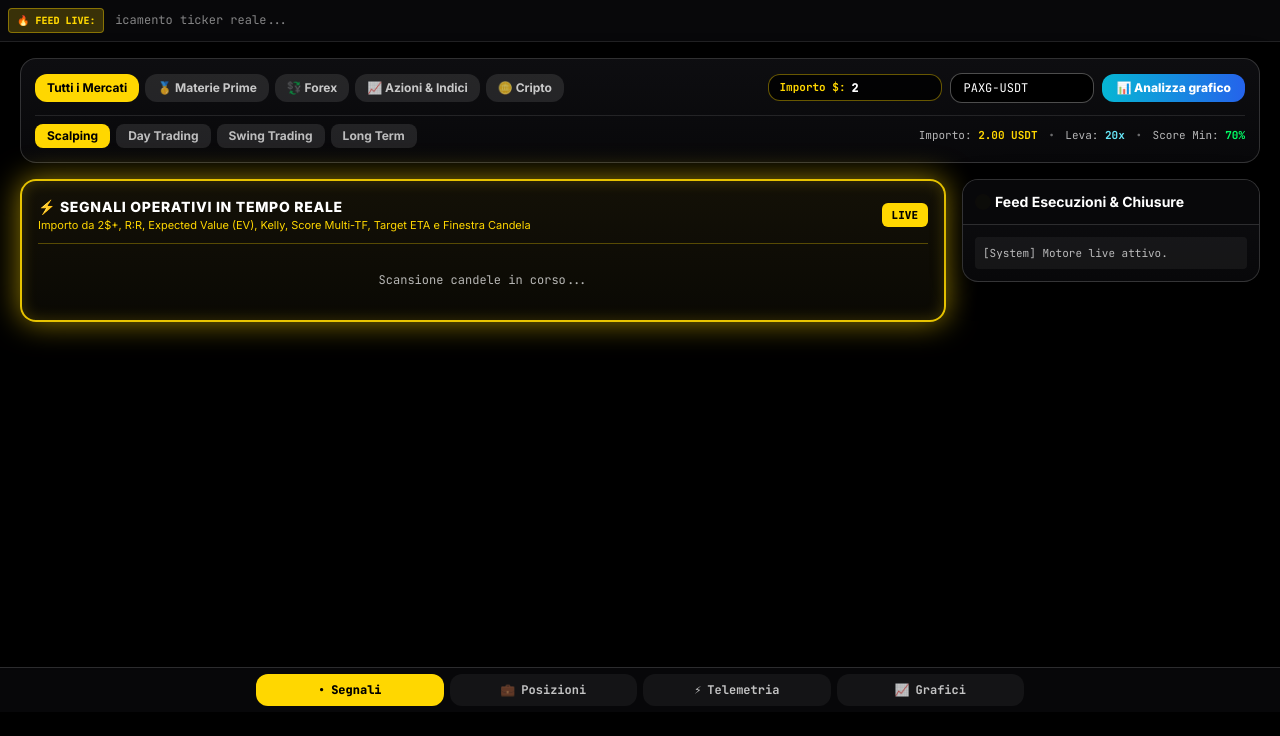
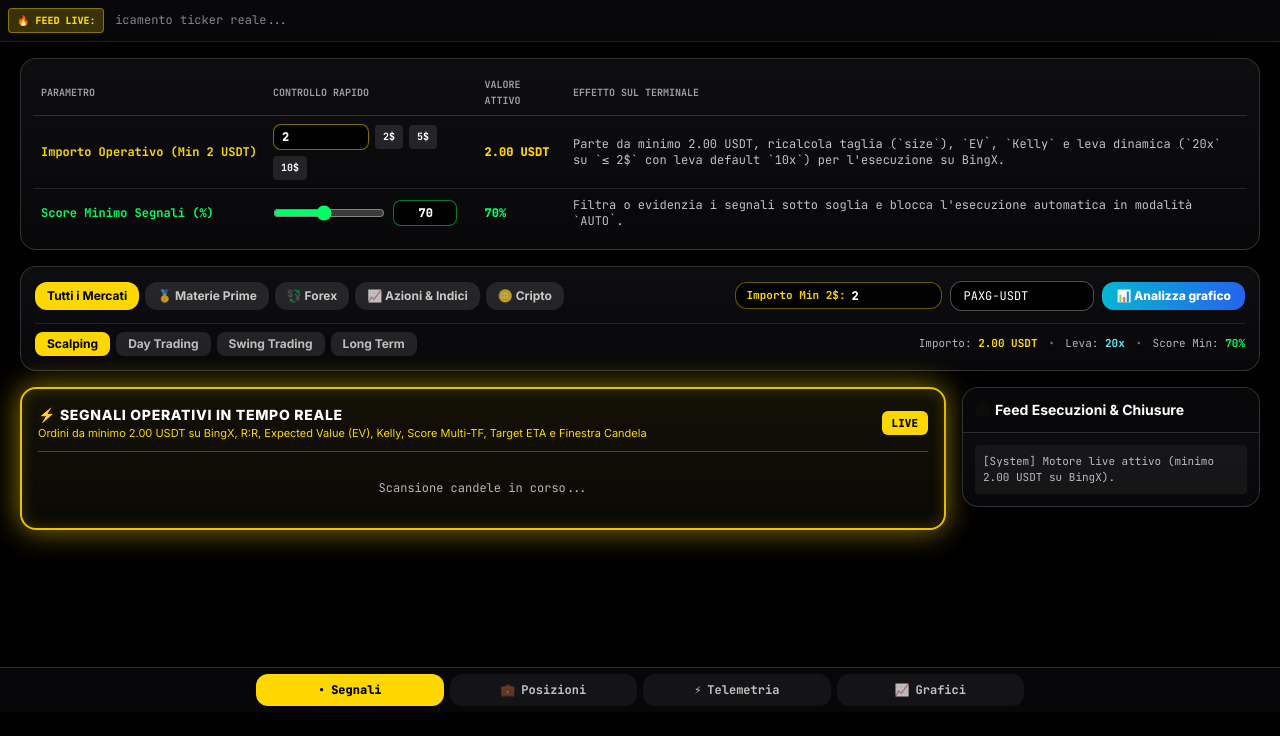
Before and after one commit to fabiocaputo389-ship-it/segnali-ai-telegram, a Flask app: page / in a window 1280 px wide. Shown: the part 64-800 px from the top of the page. Run offline with Flask 3, Linux system fonts and the light colour scheme; data that the repository does not hold is empty; some libraries are stand-ins or nearby versions.

Commit message:
Update index.html

```diff
--- a/templates/index.html
+++ b/templates/index.html
@@ -103,6 +103,46 @@
   <!-- MAIN -->
   <main class="flex-1 max-w-[1920px] w-full mx-auto px-3 sm:px-5 py-4 flex flex-col gap-4">
 
+    <!-- TABELLA IN CIMA: MODIFICA IMPORTO (MIN 2$) E SCORE SEGNALI -->
+    <div class="terminal-card rounded-2xl p-3 font-mono text-xs overflow-x-auto">
+      <table class="w-full text-left border-collapse">
+        <thead>
+          <tr class="border-b border-white/15 text-[10px] uppercase text-white/60">
+            <th class="py-1.5 px-2">Parametro</th>
+            <th class="py-1.5 px-2">Controllo Rapido</th>
+            <th class="py-1.5 px-2">Valore Attivo</th>
+            <th class="py-1.5 px-2">Effetto sul Terminale</th>
+          </tr>
+        </thead>
+        <tbody class="divide-y divide-white/10">
+          <tr>
+            <td class="py-2 px-2 font-bold text-[#FFD700] whitespace-nowrap">Importo Operativo (Min 2 USDT)</td>
+            <td class="py-2 px-2">
+              <div class="flex items-center gap-1.5 flex-wrap">
+                <input type="number" id="topTableAmountInput" min="2" step="0.5" value="2" oninput="onTopTableAmountChange(this.value)" onblur="onTopTableAmountBlur(this.value)" class="w-24 bg-black border border-[#FFD700]/50 rounded-lg px-2 py-1 text-xs font-extrabold text-white tabular-nums outline-none focus:border-[#FFD700]" />
+                <button onclick="setMarginUsdt(2)" class="px-2 py-1 rounded bg-white/10 hover:bg-[#FFD700] hover:text-black text-[10px] font-bold">2$</button>
+                <button onclick="setMarginUsdt(5)" class="px-2 py-1 rounded bg-white/10 hover:bg-[#FFD700] hover:text-black text-[10px] font-bold">5$</button>
+                <button onclick="setMarginUsdt(10)" class="px-2 py-1 rounded bg-white/10 hover:bg-[#FFD700] hover:text-black text-[10px] font-bold">10$</button>
+              </div>
+            </td>
+            <td class="py-2 px-2 font-extrabold text-[#FFD700] tabular-nums whitespace-nowrap" id="tableActiveAmount">2.00 USDT</td>
+            <td class="py-2 px-2 text-white/75">Parte da minimo 2.00 USDT, ricalcola taglia (`size`), `EV`, `Kelly` e leva dinamica (`20x` su `&le; 2$` con leva default `10x`) per l'esecuzione su BingX.</td>
+          </tr>
+          <tr>
+            <td class="py-2 px-2 font-bold text-[#00FF66] whitespace-nowrap">Score Minimo Segnali (%)</td>
+            <td class="py-2 px-2">
+              <div class="flex items-center gap-2">
+                <input type="range" id="topTableScoreRange" min="50" max="95" step="1" value="70" oninput="onTopTableScoreChange(this.value)" class="w-28 accent-[#00FF66] cursor-pointer" />
+                <input type="number" id="topTableScoreInput" min="50" max="95" step="1" value="70" oninput="onTopTableScoreChange(this.value)" class="w-16 bg-black border border-[#00FF66]/50 rounded-lg px-2 py-1 text-xs font-extrabold text-white text-right tabular-nums outline-none focus:border-[#00FF66]" />
+              </div>
+            </td>
+            <td class="py-2 px-2 font-extrabold text-[#00FF66] tabular-nums whitespace-nowrap" id="tableActiveScore">70%</td>
+            <td class="py-2 px-2 text-white/75">Filtra o evidenzia i segnali sotto soglia e blocca l'esecuzione automatica in modalità `AUTO`.</td>
+          </tr>
+        </tbody>
+      </table>
+    </div>
+
     <!-- FILTRI CATEGORIA MERCATI + STILE + IMPORTO DA 2$ + ANALIZZA GRAFICO -->
     <div class="terminal-card rounded-2xl p-3.5 space-y-3">
       <div class="flex flex-wrap items-center justify-between gap-2">
@@ -116,8 +156,8 @@
 
         <div class="flex items-center gap-2 flex-wrap">
           <div class="flex items-center gap-1.5 bg-black/80 border border-[#FFD700]/40 rounded-xl px-2.5 py-1">
-            <span class="text-[11px] font-mono text-[#FFD700] font-bold">Importo $:</span>
-            <input type="number" id="quickAmountInput" min="2" step="0.5" value="2" oninput="onQuickAmountChange(this.value)" class="w-20 bg-transparent text-xs font-mono font-extrabold text-white outline-none tabular-nums" />
+            <span class="text-[11px] font-mono text-[#FFD700] font-bold">Importo Min 2$:</span>
+            <input type="number" id="quickAmountInput" min="2" step="0.5" value="2" oninput="onQuickAmountChange(this.value)" onblur="onQuickAmountBlur(this.value)" class="w-20 bg-transparent text-xs font-mono font-extrabold text-white outline-none tabular-nums" />
           </div>
 
           <input type="text" id="quickSymbolInput" list="symbolSuggestions" value="PAXG-USDT" placeholder="Es. PAXG-USDT, BTC-USDT..." class="bg-black border border-white/30 rounded-xl px-3 py-1.5 text-xs font-mono text-white outline-none focus:border-[#FFD700] w-36" />
@@ -158,7 +198,7 @@
           <div class="flex items-center justify-between pb-2.5 mb-3 border-b border-[#FFD700]/30">
             <div>
               <h2 class="text-sm font-extrabold uppercase tracking-wider text-white">⚡ SEGNALI OPERATIVI IN TEMPO REALE</h2>
-              <p class="text-[11px] text-[#FFD700]" id="signalsSubtitle">Importo da 2$+, R:R, Expected Value (EV), Kelly, Score Multi-TF, Target ETA e Finestra Candela</p>
+              <p class="text-[11px] text-[#FFD700]" id="signalsSubtitle">Ordini da minimo 2.00 USDT su BingX, R:R, Expected Value (EV), Kelly, Score Multi-TF, Target ETA e Finestra Candela</p>
             </div>
             <span class="px-2.5 py-1 rounded-md text-[11px] font-mono font-extrabold bg-[#FFD700] text-black">LIVE</span>
           </div>
@@ -175,7 +215,7 @@
           </h2>
         </div>
         <div id="alertsFeedContainer" class="p-3 space-y-2 max-h-[720px] overflow-y-auto font-mono text-[11px]">
-          <div class="p-2 rounded bg-white/5 text-white/70">[System] Motore live attivo.</div>
+          <div class="p-2 rounded bg-white/5 text-white/70">[System] Motore live attivo (minimo 2.00 USDT su BingX).</div>
         </div>
       </aside>
     </div>
@@ -289,7 +329,7 @@
             <button onclick="setMarginUsdt(25)" id="marBtn25" class="py-1.5 rounded-lg border border-white/20 bg-white/5 text-white font-bold">25 $</button>
             <button onclick="setMarginUsdt(100)" id="marBtn100" class="py-1.5 rounded-lg border border-white/20 bg-white/5 text-white font-bold">100 $</button>
           </div>
-          <input type="number" id="customMarginInput" min="2" step="0.5" value="2" oninput="onCustomMarginChange(this.value)" placeholder="Importo USDT da 2$ in su..." class="w-full bg-[#08080A] border border-white/25 rounded-lg px-3 py-2 text-white outline-none focus:border-[#FFD700] tabular-nums" />
+          <input type="number" id="customMarginInput" min="2" step="0.5" value="2" oninput="onCustomMarginChange(this.value)" onblur="onCustomMarginBlur(this.value)" placeholder="Importo USDT da 2$ in su..." class="w-full bg-[#08080A] border border-white/25 rounded-lg px-3 py-2 text-white outline-none focus:border-[#FFD700] tabular-nums" />
           <p class="text-[11px] text-cyan-300" id="marginUsdtLabel">2.00 USDT • Leva effettiva: 20x</p>
         </div>
 
@@ -398,8 +438,9 @@
   </div>
 
   <script>
-    const storedMargin = parseFloat(localStorage.getItem('bingx_margin_usdt') || '2');
-    const initialMargin = (!isNaN(storedMargin) && storedMargin >= 2) ? storedMargin : 2;
+    const MIN_ORDER_USDT = 2.0;
+    const storedMargin = parseFloat(localStorage.getItem('bingx_margin_usdt') || String(MIN_ORDER_USDT));
+    const initialMargin = (!isNaN(storedMargin) && storedMargin >= MIN_ORDER_USDT) ? storedMargin : MIN_ORDER_USDT;
 
     let state = {
       activeTab: 'signals',
@@ -428,7 +469,7 @@
 
     function getEffectiveLeverage() {
       if (state.marketType === 'SPOT') return 1;
-      if (state.selectedMarginUsdt > 0 && state.selectedMarginUsdt <= 2.0 && state.selectedLeverage === 10) {
+      if (state.selectedMarginUsdt > 0 && state.selectedMarginUsdt <= MIN_ORDER_USDT && state.selectedLeverage === 10) {
         return 20;
       }
       return Math.max(1, state.selectedLeverage);
@@ -570,14 +611,18 @@
     function applyMarginAmount(rawVal, syncQuickInput = true, syncCustomInput = true) {
       const parsed = parseFloat(rawVal);
       if (isNaN(parsed)) return;
-      const clamped = Math.max(2.0, parsed);
+      const clamped = Math.max(MIN_ORDER_USDT, parsed);
       state.selectedMarginUsdt = clamped;
       localStorage.setItem('bingx_margin_usdt', String(clamped));
 
       const qInp = document.getElementById('quickAmountInput');
       const cInp = document.getElementById('customMarginInput');
+      const tInp = document.getElementById('topTableAmountInput');
+      const tAct = document.getElementById('tableActiveAmount');
       if (syncQuickInput && qInp && String(qInp.value) !== String(clamped)) qInp.value = clamped;
       if (syncCustomInput && cInp && String(cInp.value) !== String(clamped)) cInp.value = clamped;
+      if (tInp && String(tInp.value) !== String(clamped)) tInp.value = clamped;
+      if (tAct) tAct.textContent = `${clamped.toFixed(2)} USDT`;
 
       document.querySelectorAll('[id^="marBtn"]').forEach(b => {
         b.className = "py-1.5 rounded-lg border border-white/20 bg-white/5 text-white font-bold";
@@ -592,8 +637,27 @@
     }
 
     function onQuickAmountChange(val) {
-      if (val === '' || parseFloat(val) < 2) return;
+      if (val === '' || parseFloat(val) < MIN_ORDER_USDT) return;
       applyMarginAmount(val, false, true);
+    }
+
+    function onQuickAmountBlur(val) {
+      const parsed = parseFloat(val);
+      if (isNaN(parsed) || parsed < MIN_ORDER_USDT) {
+        applyMarginAmount(MIN_ORDER_USDT, true, true);
+      }
+    }
+
+    function onTopTableAmountChange(val) {
+      if (val === '' || parseFloat(val) < MIN_ORDER_USDT) return;
+      applyMarginAmount(val, true, true);
+    }
+
+    function onTopTableAmountBlur(val) {
+      const parsed = parseFloat(val);
+      if (isNaN(parsed) || parsed < MIN_ORDER_USDT) {
+        applyMarginAmount(MIN_ORDER_USDT, true, true);
+      }
     }
 
     function updateRiskLabels() {
@@ -610,8 +674,15 @@
     }
 
     function onCustomMarginChange(val) {
-      if (val === '' || parseFloat(val) < 2) return;
+      if (val === '' || parseFloat(val) < MIN_ORDER_USDT) return;
       applyMarginAmount(val, true, false);
+    }
+
+    function onCustomMarginBlur(val) {
+      const parsed = parseFloat(val);
+      if (isNaN(parsed) || parsed < MIN_ORDER_USDT) {
+        applyMarginAmount(MIN_ORDER_USDT, true, true);
+      }
     }
 
     function setLeverage(lev) {
@@ -647,12 +718,22 @@
 
       const r = document.getElementById('minScoreRange');
       const n = document.getElementById('minScoreInput');
+      const tr = document.getElementById('topTableScoreRange');
+      const tn = document.getElementById('topTableScoreInput');
+      const ta = document.getElementById('tableActiveScore');
       const topSum = document.getElementById('topMinScoreSummary');
       if (r && String(r.value) !== String(num)) r.value = num;
       if (n && String(n.value) !== String(num)) n.value = num;
+      if (tr && String(tr.value) !== String(num)) tr.value = num;
+      if (tn && String(tn.value) !== String(num)) tn.value = num;
+      if (ta) ta.textContent = `${num}%`;
       if (topSum) topSum.textContent = `${num}%`;
 
       renderSignalsList();
+    }
+
+    function onTopTableScoreChange(val) {
+      onMinScoreInput(val);
     }
 
     function saveScoreSettings() {
@@ -839,12 +920,13 @@
       const symbols = selectCandidateSymbols();
       if (symbols.length === 0) return;
 
+      const effMargin = Math.max(MIN_ORDER_USDT, Number(state.selectedMarginUsdt || MIN_ORDER_USDT));
       const effLev = getEffectiveLeverage();
       const cards = [];
 
       for (const sym of symbols) {
         try {
-          const url = `/api/deep-scan?symbol=${encodeURIComponent(sym)}&marketType=${state.marketType}&style=${encodeURIComponent(state.tradingStyle)}&margin=${encodeURIComponent(state.selectedMarginUsdt)}&leverage=${encodeURIComponent(effLev)}`;
+          const url = `/api/deep-scan?symbol=${encodeURIComponent(sym)}&marketType=${state.marketType}&style=${encodeURIComponent(state.tradingStyle)}&margin=${encodeURIComponent(effMargin)}&leverage=${encodeURIComponent(effLev)}`;
           const res = await fetch(url);
           const json = await res.json();
           if (json.code === 0 && json.data) {
@@ -865,6 +947,10 @@
       const asset = state.signalsCache[idx];
       if (!asset) return;
       const keys = getStoredApiKeys();
+      const effMargin = Math.max(MIN_ORDER_USDT, Number(state.selectedMarginUsdt || MIN_ORDER_USDT));
+      if (state.selectedMarginUsdt !== effMargin) {
+        applyMarginAmount(effMargin, true, true);
+      }
       const effLev = getEffectiveLeverage();
       const isAuto = state.tradingMode === 'AUTO';
 
@@ -878,7 +964,7 @@
         return;
       }
 
-      logFeed(`[ORDINE REALE] Invio ${overrideSide} su ${asset.symbol} (Importo: $${state.selectedMarginUsdt.toFixed(2)}, Size: ${asset.size}, Leva: ${effLev}x, SL: ${asset.sl}, TP2: ${asset.tp2})...`);
+      logFeed(`[ORDINE BINGX] Invio ${overrideSide} su ${asset.symbol} (Min Importo: $${effMargin.toFixed(2)}, Size: ${asset.size}, Leva: ${effLev}x, SL: ${asset.sl}, TP2: ${asset.tp2})...`);
 
       try {
         const res = await fetch('/api/esegui-segnale', {
@@ -892,7 +978,7 @@
             tp: asset.tp2,
             sl: asset.sl,
             leverage: effLev,
-            marginUsdt: state.selectedMarginUsdt,
+            marginUsdt: effMargin,
             timeframe: asset.exactTf || '15m',
             marketType: state.marketType,
             apiKey: keys.apiKey,
@@ -902,11 +988,11 @@
         });
         const data = await res.json();
         if (data.code === 0) {
-          logFeed(`[OK] Ordine ${overrideSide} eseguito su ${asset.symbol} (Importo $${data.appliedMarginUsdt || state.selectedMarginUsdt}, Leva ${data.appliedLeverage || effLev}x).`);
-          alert(`Ordine ${overrideSide} eseguito su BingX per ${asset.symbol}!`);
+          logFeed(`[OK BINGX] Ordine ${overrideSide} eseguito su ${asset.symbol} (Qty: ${data.appliedQuantity || asset.size}, Importo $${data.appliedMarginUsdt || effMargin}, Leva ${data.appliedLeverage || effLev}x).`);
+          alert(`Ordine ${overrideSide} eseguito su BingX per ${asset.symbol} (Importo $${data.appliedMarginUsdt || effMargin}, Qty: ${data.appliedQuantity || asset.size})!`);
           refreshBingxTelemetry();
         } else {
-          logFeed(`[ERRORE] ${data.msg || 'Esito negativo ordine'}`);
+          logFeed(`[ERRORE BINGX] ${data.msg || 'Esito negativo ordine'}`);
           alert(data.msg || "Impossibile completare l'ordine su BingX.");
         }
       } catch (e) {
@@ -963,8 +1049,9 @@
       state.selectedAssetDetail = state.signalsCache.find(s => s.symbol === symbol) || state.selectedAssetDetail;
       setBottomTab('charts');
       try {
+        const effMargin = Math.max(MIN_ORDER_USDT, Number(state.selectedMarginUsdt || MIN_ORDER_USDT));
         const effLev = getEffectiveLeverage();
-        const res = await fetch(`/api/deep-scan?symbol=${encodeURIComponent(symbol)}&marketType=${state.marketType}&style=${encodeURIComponent(state.tradingStyle)}&margin=${encodeURIComponent(state.selectedMarginUsdt)}&leverage=${encodeURIComponent(effLev)}`);
+        const res = await fetch(`/api/deep-scan?symbol=${encodeURIComponent(symbol)}&marketType=${state.marketType}&style=${encodeURIComponent(state.tradingStyle)}&margin=${encodeURIComponent(effMargin)}&leverage=${encodeURIComponent(effLev)}`);
         const json = await res.json();
         if (json.code === 0 && json.data) {
           state.selectedAssetDetail = json.data;
@@ -1109,8 +1196,13 @@
     window.addEventListener('DOMContentLoaded', async () => {
       document.getElementById('quickAmountInput').value = state.selectedMarginUsdt;
       document.getElementById('customMarginInput').value = state.selectedMarginUsdt;
+      document.getElementById('topTableAmountInput').value = state.selectedMarginUsdt;
+      document.getElementById('tableActiveAmount').textContent = `${Number(state.selectedMarginUsdt).toFixed(2)} USDT`;
       document.getElementById('minScoreRange').value = state.minSignalScore;
       document.getElementById('minScoreInput').value = state.minSignalScore;
+      document.getElementById('topTableScoreRange').value = state.minSignalScore;
+      document.getElementById('topTableScoreInput').value = state.minSignalScore;
+      document.getElementById('tableActiveScore').textContent = `${state.minSignalScore}%`;
       document.getElementById('hideBelowScoreSelect').value = state.hideBelowScore;
 
       document.querySelectorAll('[id^="marBtn"]').forEach(b => {
```
